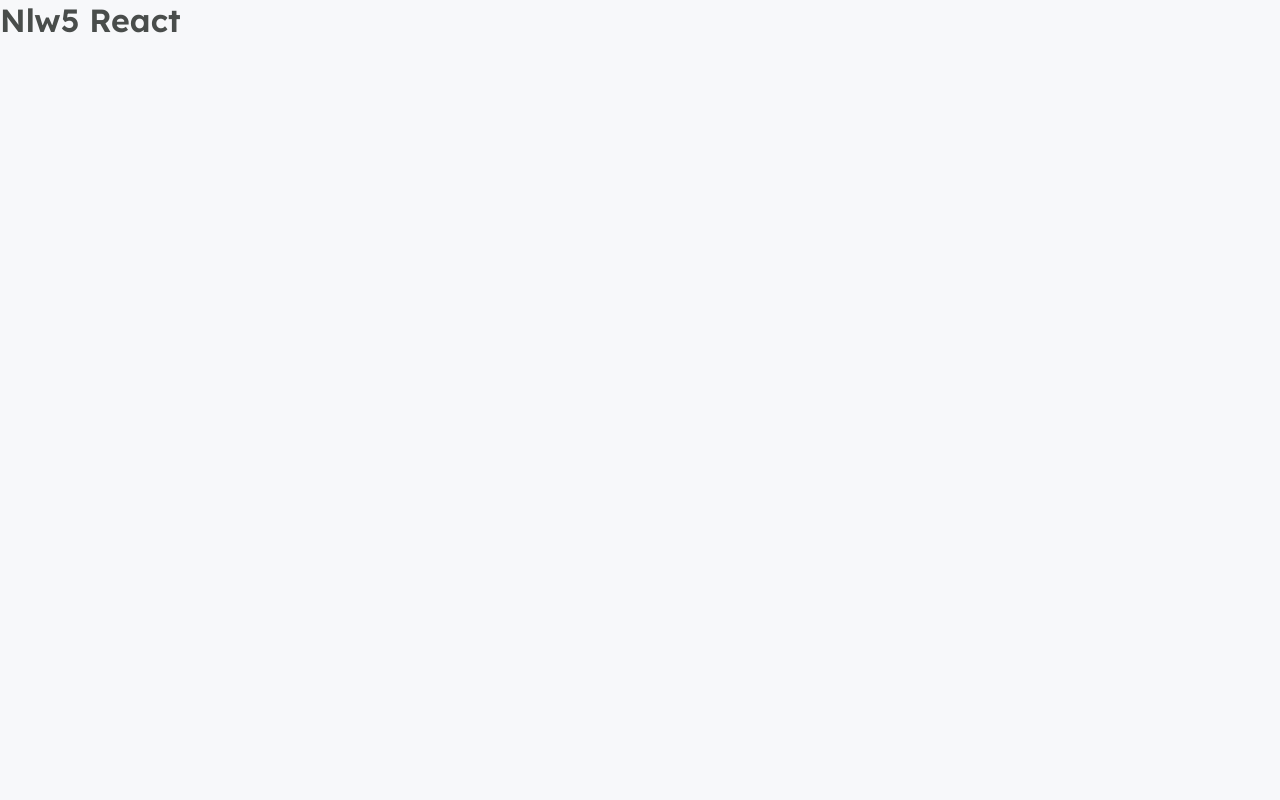
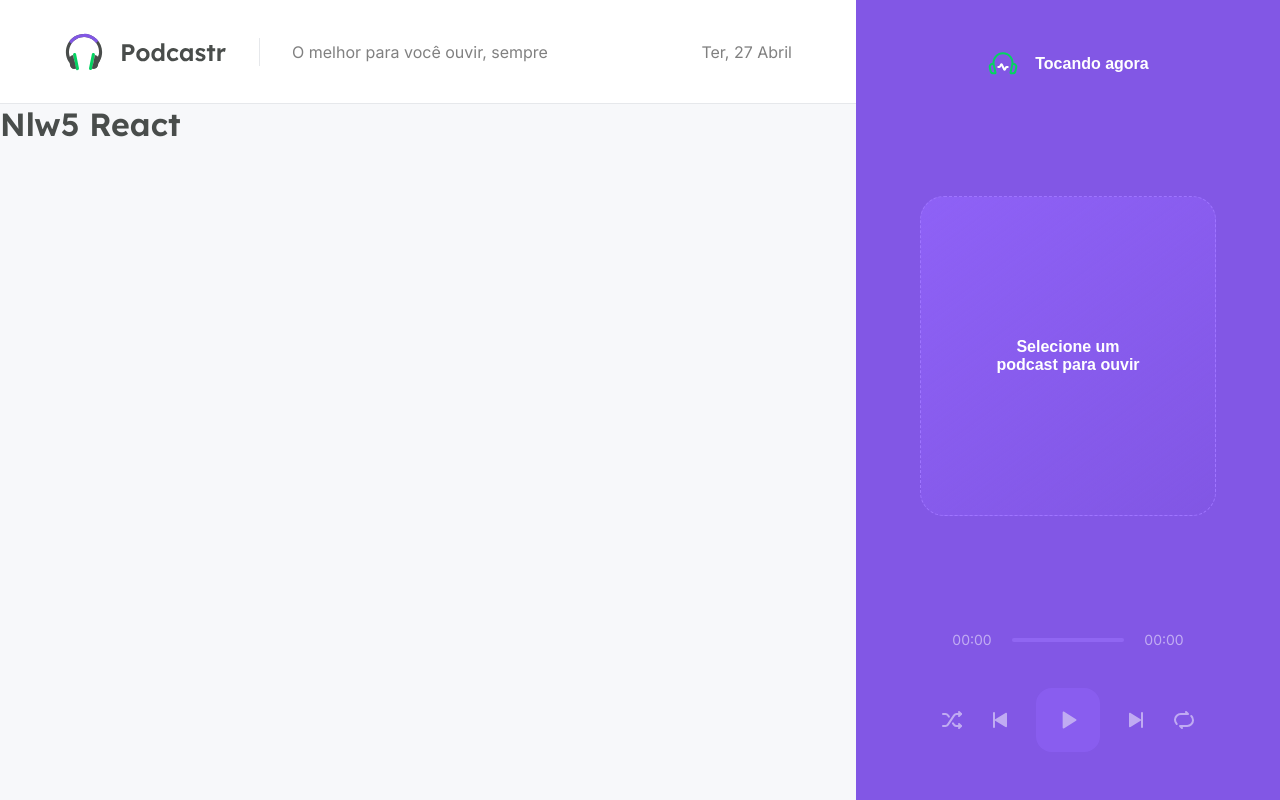
Before and after one commit to ottonSam/nlw5React, a Next.js app: page / in a window 1280 px wide. Built offline with nearby package versions, Linux system fonts and the light colour scheme.

Commit message:
Header component

```diff
--- /dev/null
+++ b/src/components/Header/index.jsx
@@ -0,0 +1,20 @@
+import format from 'date-fns/format';
+import ptBR from 'date-fns/locale/pt-BR';
+
+import styles from './styles.module.scss';
+
+export function Header() {
+  const currentDate = format(new Date(), 'EEEEEE, d MMMM', {
+    locale: ptBR,
+  })
+
+  return (
+    <header className={styles.headerContainer}>
+      <img src="/logo.svg" alt="Podcastr" />
+
+      <p>O melhor para você ouvir, sempre</p>
+
+      <span>{currentDate}</span>
+    </header>
+  );
+}
--- /dev/null
+++ b/src/components/Header/styles.module.scss
@@ -0,0 +1,22 @@
+.headerContainer {
+  background: var(--white);
+  height: 6.5rem;
+
+  display: flex;
+  align-items: center;
+
+  padding: 2rem 4rem;
+
+  border-bottom: 1px solid var(--gray-100);
+
+  p {
+    margin-left: 2rem;
+    padding: 0.25rem 0 0.25rem 2rem;
+    border-left: 1px solid var(--gray-100);
+  }
+
+  span {
+    margin-left: auto;
+    text-transform: capitalize;
+  }
+}
--- a/src/pages/_app.tsx
+++ b/src/pages/_app.tsx
@@ -1,7 +1,21 @@
+import { Header } from '../components/Header';
+import { Player } from '../components/Player';
+
 import '../styles/global.scss';
+import styles from '../styles/app.module.scss';
+
 
 function MyApp({ Component, pageProps }) {
-  return <Component {...pageProps} />
+  return (
+    <div className={styles.wrapper}>
+      <main>
+        <Header />
+        <Component {...pageProps} />
+      </main>
+
+      <Player />
+    </div>
+  );
 }
 
 export default MyApp
--- /dev/null
+++ b/src/styles/app.module.scss
@@ -0,0 +1,7 @@
+.wrapper {
+  display: flex;
+
+  main {
+    flex: 1;
+  }
+}
```
